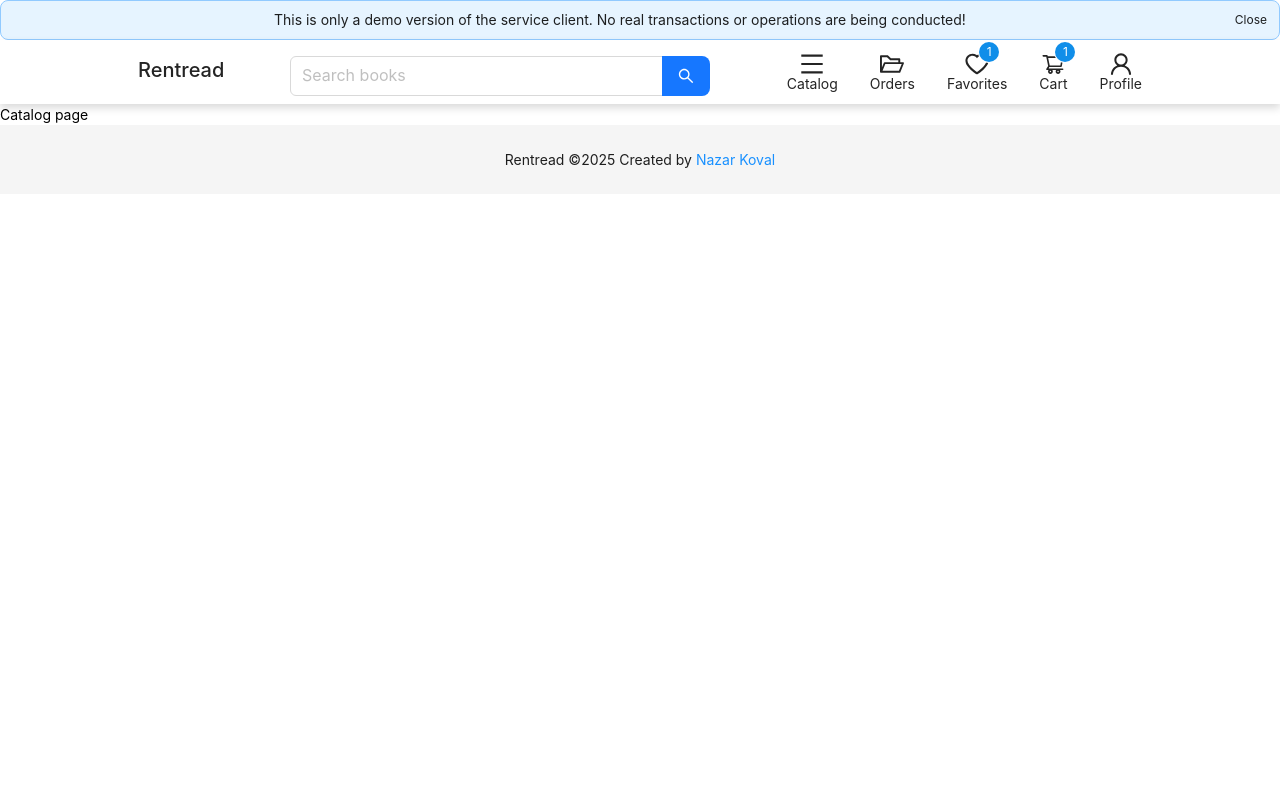
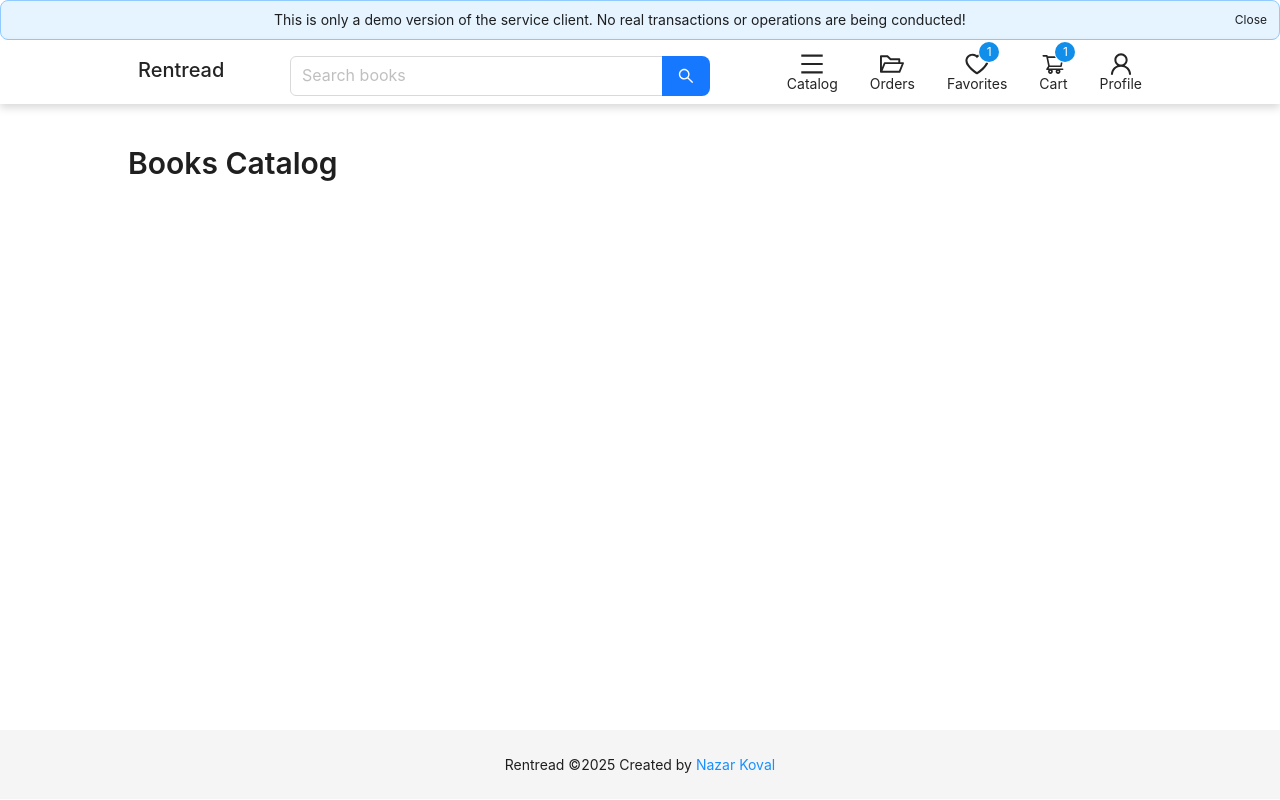
Before and after one commit to Liknox/rentread, a React (Vite) app: page /catalog in a window 1280 px wide. Built offline with nearby package versions, Linux system fonts and the light colour scheme.

Commit message:
feat: catalog page basic markup

```diff
--- a/src/pages/catalog/index.tsx
+++ b/src/pages/catalog/index.tsx
@@ -1,5 +1,15 @@
+import { Typography, Layout } from "antd"
+
 function CatalogPage() {
-   return <div>Catalog page</div>
+   return (
+      <Layout.Content className="">
+         <Typography.Title level={2}>Books Catalog</Typography.Title>
+         <Layout>
+            {/* <Content /> */}
+            {/* <Sidebar /> */}
+         </Layout>
+      </Layout.Content>
+   )
 }
 
 export default CatalogPage
```
